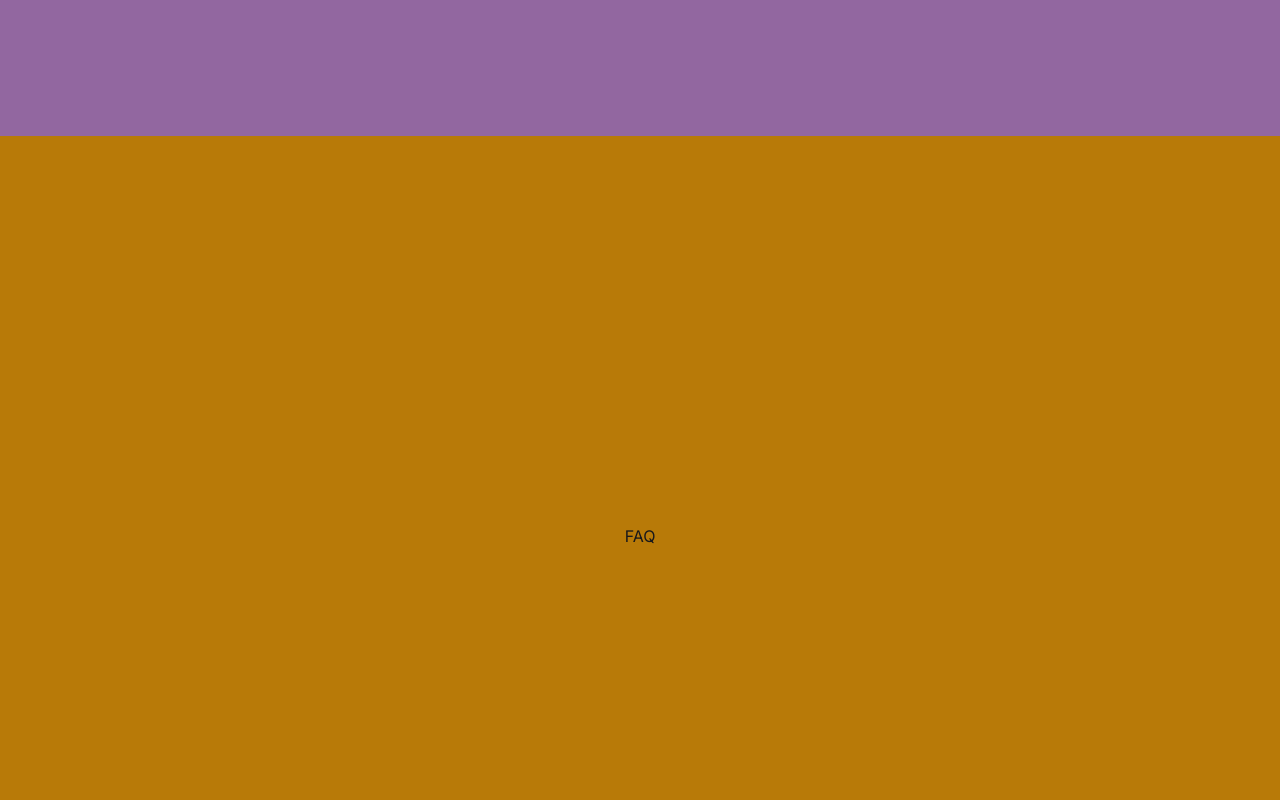
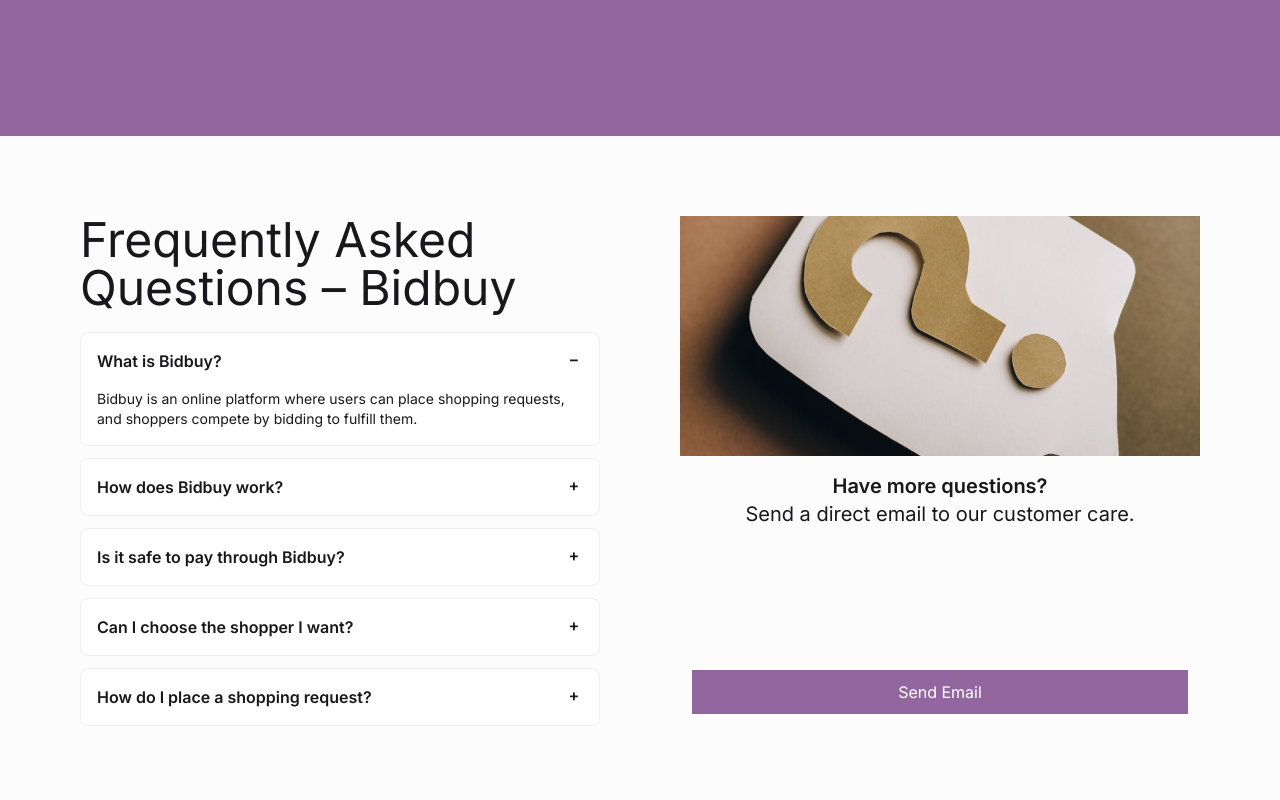
Before and after one commit to Bidbuy-Development/Bidbuy-Frontend, a Next.js app: page / in a window 1280 px wide. Shown: the part 3940-4740 px from the top of the page. Built offline with nearby package versions, Linux system fonts and the light colour scheme.

Commit message:
done with faq

```diff
--- a/src/components/Home/FAQ.js
+++ b/src/components/Home/FAQ.js
@@ -1,9 +1,89 @@
+import Image from "next/image";
 import React from "react";
+import Button from "../UI/Button";
 
 const FAQ = () => {
+  const questions = [
+    {
+      question: "What is Bidbuy",
+      answer:
+        "Bidbuy is an online platform where users can place shopping requests, and shoppers compete by bidding to fulfill them",
+    },
+    {
+      question: "How does Bidbuy work",
+      answer:
+        "You submit a shopping request specifying the items you want. Shoppers then place bids to fulfill your request, and you choose the shopper you prefer",
+    },
+    {
+      question: "Is it safe to pay through Bidbuy",
+      answer:
+        "Yes, payments are secured through the platform. Your money is only released to the shopper once your order is delivered and confirmed",
+    },
+    {
+      question: "Can I choose the shopper I want",
+      answer:
+        "Yes, after receiving bids from different shoppers, you can select the shopper you trust or prefer to complete your shopping request",
+    },
+    {
+      question: "How do I place a shopping request",
+      answer:
+        "Go to the 'Place Request' page, fill in the details of the items you want, submit your request, and wait for shoppers to bid",
+    },
+  ];
+
   return (
-    <section className="min-h-[100vh] flex items-center justify-center text-center bg-primary-gold">
-      <div>FAQ</div>
+    <section
+      className="grid md:grid-cols-1 lg:grid-cols-2 p-5 lg:p-20 gap-20"
+      aria-label="FAQ Section"
+    >
+      <article className="space-y-5">
+        <header>
+          <h1 className="text-3xl lg:text-5xl lg:pr-14">
+            Frequently Asked Questions – Bidbuy
+          </h1>
+        </header>
+        <dl className="space-y-3">
+          {questions.map(({ question, answer }, index) => (
+            <div
+              className="collapse collapse-plus bg-base-100 border border-base-300"
+              key={index}
+            >
+              <input
+                type="radio"
+                name="faq-accordion"
+                defaultChecked={index === 0}
+              />
+              <dt className="collapse-title font-semibold">{question}?</dt>
+              <dd className="collapse-content text-sm">{answer}.</dd>
+            </div>
+          ))}
+        </dl>
+      </article>
+
+      <aside className="flex flex-col justify-between gap-5 h-full">
+        <div className="space-y-4">
+          <figure className="w-full h-60 relative">
+            <Image
+              src="/faq.svg"
+              alt="FAQ Illustration"
+              fill
+              className="object-cover"
+            />
+            <figcaption className="sr-only">
+              Illustration for frequently asked questions
+            </figcaption>
+          </figure>
+          <div className="text-center">
+            <h4 className="text-xl font-semibold">Have more questions?</h4>
+            <p className="text-xl">Send a direct email to our customer care.</p>
+          </div>
+        </div>
+        <div className="p-3">
+          <Button radius="none" className="w-full">
+            Send Email
+          </Button>
+        </div>
+      </aside>
     </section>
   );
 };
```
Also changed, not shown: public/faq.svg (added).
